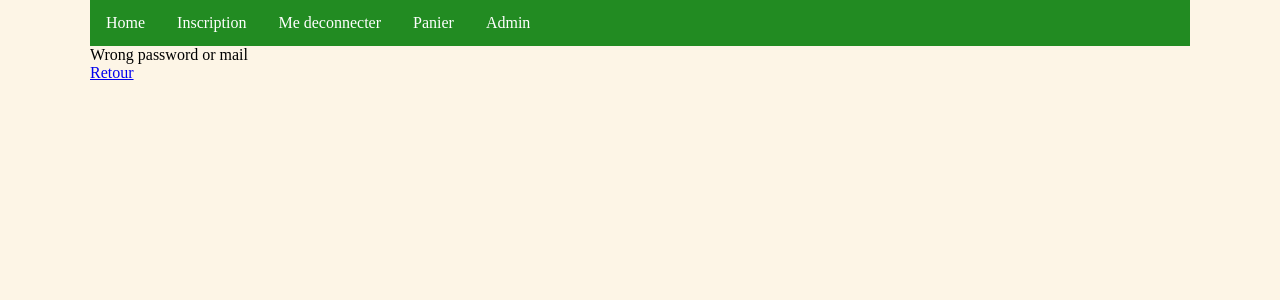
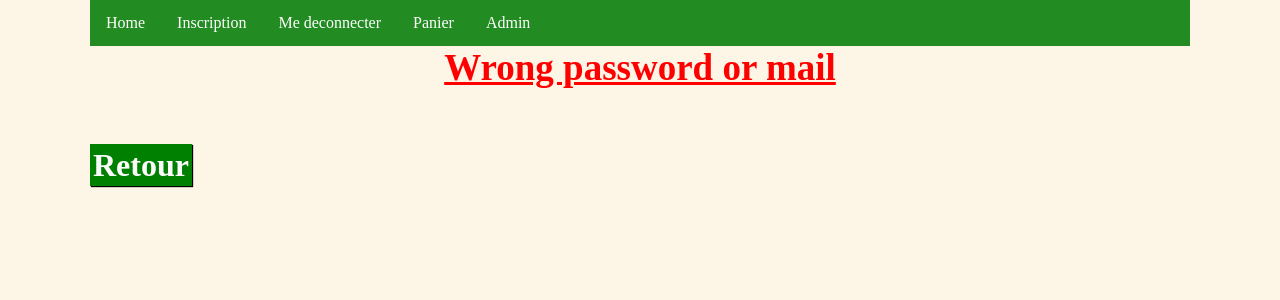
Before and after one commit to Failte21/rush000, a PHP site: page /result_co.php?error=1 in a window 1280 px wide. Shown: the part 96-396 px from the top of the page. Run offline with PHP 8.4, Linux system fonts and the light colour scheme; the visitor is signed in with stand-in values (Sample User, id 1).

Commit message:
message derreur result_co.php

```diff
--- a/dir-css/result.css
+++ b/dir-css/result.css
@@ -1,4 +1,4 @@
-a
+#Retour
 {
 	text-decoration: none;
 	color: rgb(252, 252, 252);
@@ -10,7 +10,7 @@ a
 	box-shadow: 1px 1px 1px #000000;
 }
 
-a:hover
+#Retour:hover
 {
 	background-color: rgb(23, 199, 8);
 	border-color: rgb(23, 199, 8);
@@ -36,10 +36,3 @@ a:hover
 	color: red;
 	text-decoration: underline;
 }
-
-body
-{
-    margin: auto;
-    max-width: 1100px;
-    background-color: #FDF5E6;
-}
--- a/result_co.php
+++ b/result_co.php
@@ -2,8 +2,9 @@
 	session_start();
 	include("includes/header.php");
 	if($_GET['error'])
-		echo "Wrong password or mail<br>\n";
+		echo "<h1 id=\"wrong\">Wrong password or mail<h1><br>\n";
 	else
-		echo "Success<br>\n";
+		echo "<h1 id=\"Success\">Success</h1><br>\n";
 ?>
-<a href="/rush00/index.php">Retour</a>
+<link rel="stylesheet" type="text/css" href="dir-css/result.css">
+<a id="Retour" href="/rush00/index.php">Retour</a>
```
Also changed, not shown: dir-css/result_co.css (added).
